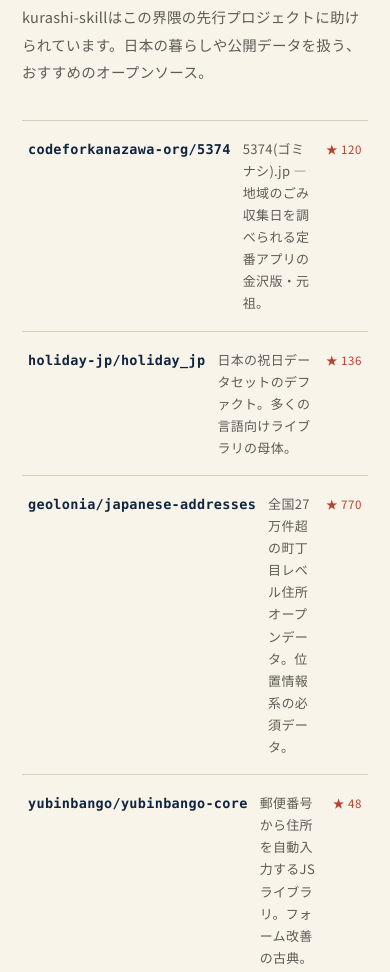
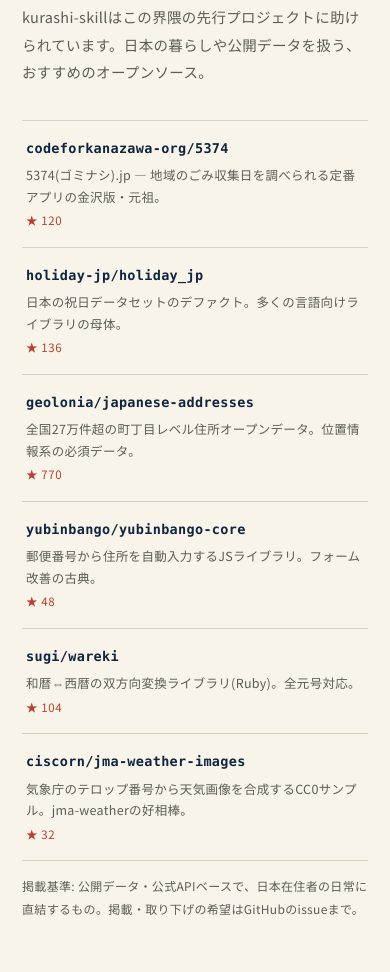
Before and after one commit to tahodev/kurashi-skill, a plain HTML site: page index.html in a window 390 px wide. Shown: the part 5539-6511 px from the top of the page. Drawn offline with Linux system fonts and the light colour scheme.

Commit message:
Fix repo list wrapping on narrow viewports

```diff
--- a/index.html
+++ b/index.html
@@ -295,7 +295,12 @@
 }
 a.repo .rdesc{flex:1;font-size:13px;color:var(--sumi-soft);line-height:1.7}
 a.repo .stars{flex:0 0 auto;font-size:11.5px;color:var(--shu);letter-spacing:.05em}
-@media(max-width:680px){a.repo{flex-wrap:wrap;gap:2px 12px}a.repo .rname{min-width:0}}
+@media(max-width:680px){
+a.repo{flex-wrap:wrap;gap:3px 12px;padding:15px 4px}
+a.repo .rname{min-width:0;flex:1 1 100%}
+a.repo .rdesc{flex:1 1 auto;font-size:12.5px}
+a.repo .stars{flex:0 0 auto}
+}
 .repo-note{margin-top:14px;font-size:12px;color:var(--sumi-soft)}
 
 /* footer */
```
